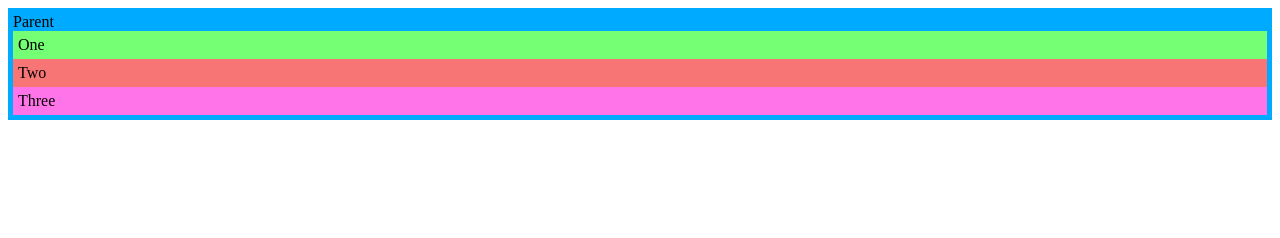
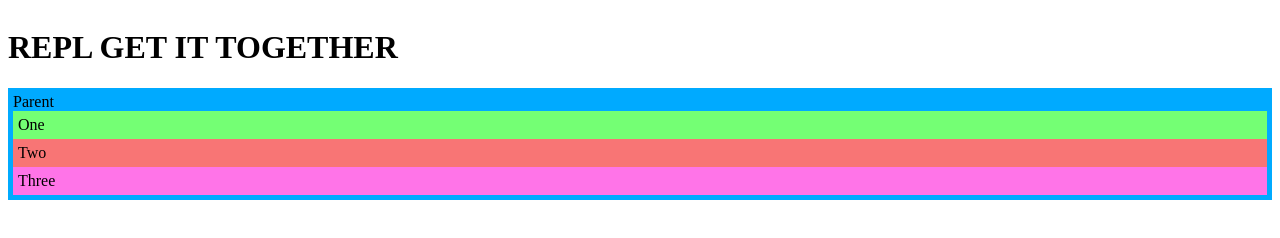
Before and after one commit to DanieSegarra36/DanieSegarra36.github.io, a plain HTML site: page index.html in a window 1280 px wide. Drawn offline with Linux system fonts and the light colour scheme.

Commit message:
Update index.html

```diff
--- a/index.html
+++ b/index.html
@@ -9,6 +9,7 @@
   <link href="index.css" rel="stylesheet" type="text/css" />
   </head>
   </body>
+    <h1>REPL GET IT TOGETHER</h1>
     <div class="parent">
       Parent
       <div class="child-one child">One</div>
```
